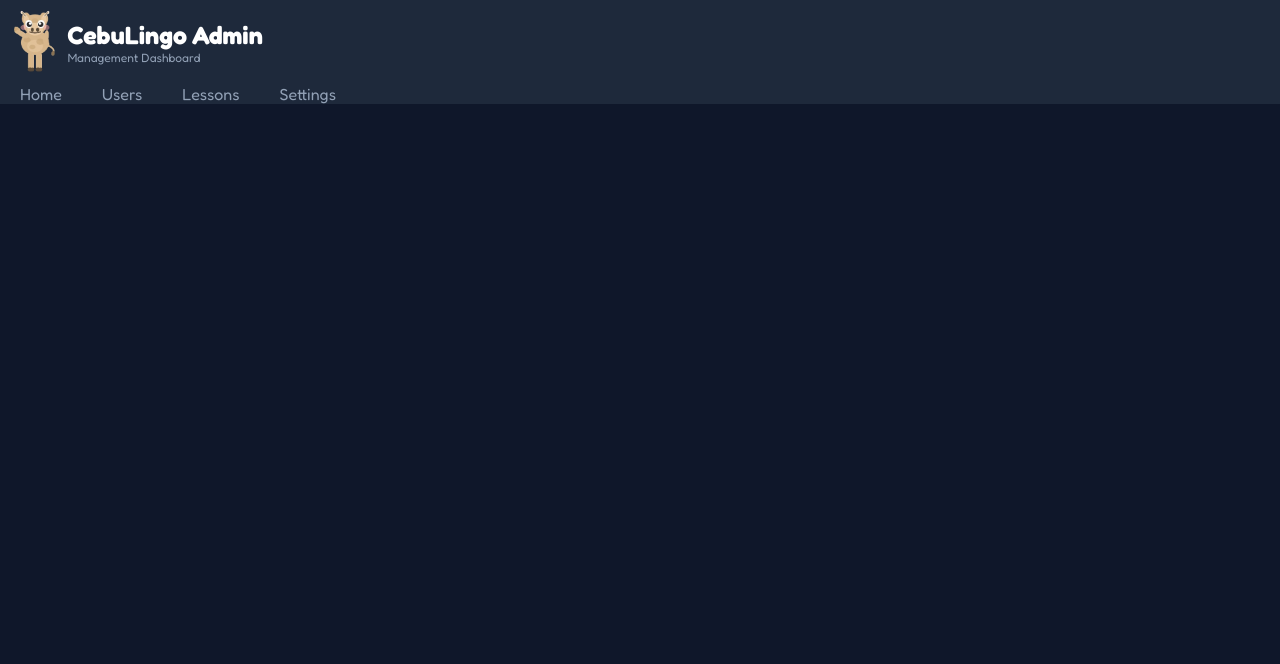
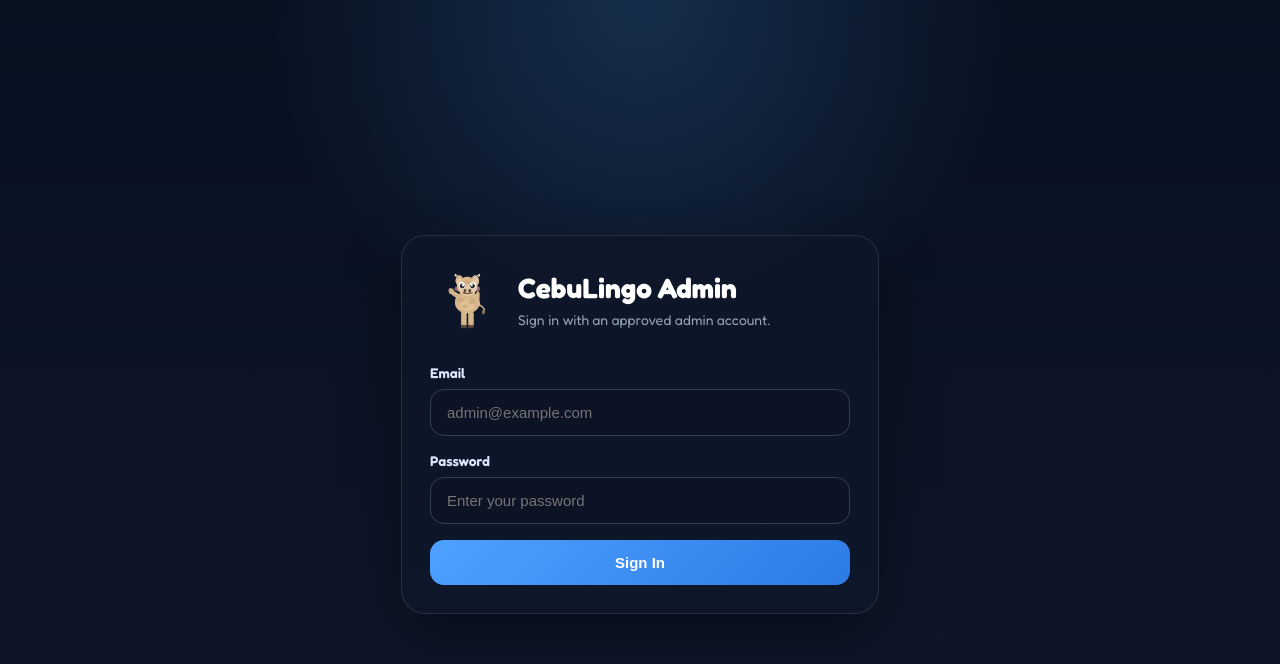
Before and after one commit to AldousMaranga/CebuLingo-Admin, a React (Create React App) app: page /login in a window 1280 px wide. Shown: the top 664 px of the page. Built offline with nearby package versions, Linux system fonts and the light colour scheme; no server answers.

Commit message:
added login and admin key

```diff
--- a/package.json
+++ b/package.json
@@ -8,6 +8,7 @@
     "@testing-library/react": "^16.3.2",
     "@testing-library/user-event": "^13.5.0",
     "firebase": "^12.10.0",
+    "firebase-admin": "^13.8.0",
     "react": "^19.2.4",
     "react-dom": "^19.2.4",
     "react-icons": "^5.6.0",
--- /dev/null
+++ b/src/Components/Login.js
@@ -0,0 +1,95 @@
+import { useState } from "react";
+import { signInWithEmailAndPassword } from "firebase/auth";
+import { Navigate } from "react-router-dom";
+import { auth } from "../firebase";
+
+function Login({ isAuthenticated, authReady, authError }) {
+    const [email, setEmail] = useState("");
+    const [password, setPassword] = useState("");
+    const [isSubmitting, setIsSubmitting] = useState(false);
+    const [error, setError] = useState("");
+
+    if (authReady && isAuthenticated) {
+        return <Navigate to="/home" replace />;
+    }
+
+    const handleSubmit = async (event) => {
+        event.preventDefault();
+
+        if (!email.trim() || !password.trim()) {
+            setError("Please enter both email and password.");
+            return;
+        }
+
+        setIsSubmitting(true);
+        setError("");
+
+        try {
+            await signInWithEmailAndPassword(auth, email.trim(), password);
+        } catch (loginError) {
+            if (
+                loginError.code === "auth/invalid-credential" ||
+                loginError.code === "auth/wrong-password" ||
+                loginError.code === "auth/user-not-found"
+            ) {
+                setError("Invalid email or password.");
+            } else {
+                setError(loginError.message || "Login failed.");
+            }
+        } finally {
+            setIsSubmitting(false);
+        }
+    };
+
+    return (
+        <div className="login-page">
+            <div className="login-card">
+                <div className="login-brand">
+                    <img
+                        src="images/logo.png"
+                        alt="CebuLingo logo"
+                        className="login-logo"
+                    />
+                    <div>
+                        <h1>CebuLingo Admin</h1>
+                        <p>Sign in with an approved admin account.</p>
+                    </div>
+                </div>
+
+                <form className="login-form" onSubmit={handleSubmit}>
+                    <label className="login-field">
+                        <span>Email</span>
+                        <input
+                            type="email"
+                            value={email}
+                            onChange={(event) => setEmail(event.target.value)}
+                            placeholder="admin@example.com"
+                            autoComplete="email"
+                        />
+                    </label>
+
+                    <label className="login-field">
+                        <span>Password</span>
+                        <input
+                            type="password"
+                            value={password}
+                            onChange={(event) => setPassword(event.target.value)}
+                            placeholder="Enter your password"
+                            autoComplete="current-password"
+                        />
+                    </label>
+
+                    {(error || authError) && (
+                        <div className="login-error">{error || authError}</div>
+                    )}
+
+                    <button type="submit" className="login-button" disabled={isSubmitting}>
+                        {isSubmitting ? "Signing In..." : "Sign In"}
+                    </button>
+                </form>
+            </div>
+        </div>
+    );
+}
+
+export default Login;
--- a/src/Components/Navigation.js
+++ b/src/Components/Navigation.js
@@ -1,15 +1,87 @@
-import { BrowserRouter, Routes, Route, Link } from "react-router-dom";
+import { useEffect, useRef, useState } from "react";
+import {
+    BrowserRouter,
+    Routes,
+    Route,
+    Link,
+    Navigate
+} from "react-router-dom";
+import { getIdTokenResult, onAuthStateChanged, signOut } from "firebase/auth";
 import Home from './Home';
 import Users from './Users';
 import Lessons from './Lessons';
 import Settings from './Settings';
+import Login from "./Login";
+import { auth } from "../firebase";
 
-function Navigation() {
+function AuthLoading() {
+    return <div className="auth-loading">Checking admin access...</div>;
+}
+
+function ProtectedRoute({ authStatus, children }) {
+    if (authStatus === "loading") {
+        return <AuthLoading />;
+    }
+
+    if (authStatus !== "authenticated") {
+        return <Navigate to="/login" replace />;
+    }
+
+    return children;
+}
+
+function NavigationShell() {
+    const [authState, setAuthState] = useState({
+        status: "loading",
+        error: ""
+    });
+    const authErrorRef = useRef("");
+
+    useEffect(() => {
+        const unsubscribe = onAuthStateChanged(auth, async (user) => {
+            if (!user) {
+                setAuthState({
+                    status: "unauthenticated",
+                    error: authErrorRef.current
+                });
+                authErrorRef.current = "";
+                return;
+            }
+
+            setAuthState({
+                status: "loading",
+                error: ""
+            });
+
+            try {
+                const tokenResult = await getIdTokenResult(user);
+
+                if (tokenResult.claims.admin === true) {
+                    authErrorRef.current = "";
+                    setAuthState({
+                        status: "authenticated",
+                        error: ""
+                    });
+                    return;
+                }
+
+                authErrorRef.current = "This account does not have admin access.";
+                await signOut(auth);
+            } catch (error) {
+                authErrorRef.current = error.message || "Unable to verify admin access.";
+                await signOut(auth);
+            }
+        });
+
+        return () => unsubscribe();
+    }, []);
+
+    const showNavigation = authState.status === "authenticated";
+
     return (
         <div>
-            <BrowserRouter>
+            {showNavigation && (
                 <div className="nav-cont">
-                    {/* <Link to='/home'> */}
                     <div className="logo-cont" >
                         <div className="logo-div">
                             <img src='images/logo.png' width="auto" height="80px"  alt="logo"/>
@@ -26,19 +98,71 @@ function Navigation() {
                     <Link to="/lessons" className='Link'>Lessons</Link>
                     <Link to="/settings" className='Link'>Settings</Link>
                 </div>
-
+            )}
 
                 <Routes>
-                    <Route path="/" element={<Home />} />
-                    <Route path="/home" element={<Home />} />
-                    <Route path="/users" element={<Users />} />
-                    <Route path="/lessons" element={<Lessons />} />
-                    <Route path="/settings" element={<Settings />} />
+                    <Route
+                        path="/login"
+                        element={
+                            <Login
+                                isAuthenticated={authState.status === "authenticated"}
+                                authReady={authState.status !== "loading"}
+                                authError={authState.error}
+                            />
+                        }
+                    />
+                    <Route
+                        path="/"
+                        element={
+                            authState.status === "authenticated"
+                                ? <Navigate to="/home" replace />
+                                : <Navigate to="/login" replace />
+                        }
+                    />
+                    <Route
+                        path="/home"
+                        element={
+                            <ProtectedRoute authStatus={authState.status}>
+                                <Home />
+                            </ProtectedRoute>
+                        }
+                    />
+                    <Route
+                        path="/users"
+                        element={
+                            <ProtectedRoute authStatus={authState.status}>
+                                <Users />
+                            </ProtectedRoute>
+                        }
+                    />
+                    <Route
+                        path="/lessons"
+                        element={
+                            <ProtectedRoute authStatus={authState.status}>
+                                <Lessons />
+                            </ProtectedRoute>
+                        }
+                    />
+                    <Route
+                        path="/settings"
+                        element={
+                            <ProtectedRoute authStatus={authState.status}>
+                                <Settings />
+                            </ProtectedRoute>
+                        }
+                    />
+                    <Route path="*" element={<Navigate to="/" replace />} />
                 </Routes>
-            </BrowserRouter>
         </div>
+    );
+}
 
-    )
+function Navigation() {
+    return (
+        <BrowserRouter>
+            <NavigationShell />
+        </BrowserRouter>
+    );
 }
 
 export default Navigation;
--- /dev/null
+++ b/src/css/Login.css
@@ -0,0 +1,137 @@
+.login-page {
+    min-height: 100vh;
+    display: flex;
+    align-items: center;
+    justify-content: center;
+    padding: 24px;
+    background:
+        radial-gradient(circle at top, rgba(78, 161, 255, 0.2), transparent 35%),
+        linear-gradient(180deg, #081120 0%, #0f172a 100%);
+}
+
+.login-card {
+    width: 100%;
+    max-width: 420px;
+    background: rgba(15, 23, 42, 0.92);
+    border: 1px solid rgba(148, 163, 184, 0.18);
+    border-radius: 24px;
+    padding: 28px;
+    box-shadow: 0 24px 60px rgba(0, 0, 0, 0.35);
+}
+
+.login-brand {
+    display: flex;
+    align-items: center;
+    gap: 16px;
+    margin-bottom: 28px;
+}
+
+.login-logo {
+    width: 72px;
+    height: 72px;
+    object-fit: contain;
+}
+
+.login-brand h1 {
+    margin: 0 0 6px;
+    color: #ffffff;
+    font-size: 28px;
+}
+
+.login-brand p {
+    margin: 0;
+    color: #94a3b8;
+    font-size: 14px;
+}
+
+.login-form {
+    display: flex;
+    flex-direction: column;
+    gap: 16px;
+}
+
+.login-field {
+    display: flex;
+    flex-direction: column;
+    gap: 8px;
+}
+
+.login-field span {
+    color: #dbe7ff;
+    font-size: 14px;
+    font-weight: 600;
+}
+
+.login-field input {
+    width: 100%;
+    box-sizing: border-box;
+    border: 1px solid #334155;
+    border-radius: 14px;
+    background: #0b1324;
+    color: #ffffff;
+    padding: 14px 16px;
+    font-size: 15px;
+    outline: none;
+}
+
+.login-field input:focus {
+    border-color: #4ea1ff;
+    box-shadow: 0 0 0 3px rgba(78, 161, 255, 0.16);
+}
+
+.login-error {
+    border: 1px solid rgba(248, 113, 113, 0.35);
+    background: rgba(127, 29, 29, 0.22);
+    color: #fecaca;
+    border-radius: 14px;
+    padding: 12px 14px;
+    font-size: 14px;
+}
+
+.login-button {
+    border: none;
+    border-radius: 14px;
+    background: linear-gradient(135deg, #4ea1ff 0%, #2d7be5 100%);
+    color: #ffffff;
+    font-size: 15px;
+    font-weight: 700;
+    padding: 14px 18px;
+    cursor: pointer;
+    transition: 0.2s ease;
+}
+
+.login-button:hover:not(:disabled) {
+    transform: translateY(-1px);
+    box-shadow: 0 14px 30px rgba(45, 123, 229, 0.25);
+}
+
+.login-button:disabled {
+    opacity: 0.7;
+    cursor: wait;
+}
+
+.auth-loading {
+    min-height: 100vh;
+    display: flex;
+    align-items: center;
+    justify-content: center;
+    background: #0f172a;
+    color: #dbe7ff;
+    font-size: 16px;
+    font-weight: 600;
+}
+
+@media (max-width: 640px) {
+    .login-card {
+        padding: 22px;
+        border-radius: 20px;
+    }
+
+    .login-brand {
+        align-items: flex-start;
+    }
+
+    .login-brand h1 {
+        font-size: 24px;
+    }
+}
--- a/src/firebase.js
+++ b/src/firebase.js
@@ -1,6 +1,7 @@
 // Import the functions you need from the SDKs you need
 import { initializeApp } from "firebase/app";
 import { getFirestore } from "firebase/firestore";
+import { getAuth } from "firebase/auth";
 // TODO: Add SDKs for Firebase products that you want to use
 // https://firebase.google.com/docs/web/setup#available-libraries
 
@@ -17,3 +18,4 @@ const firebaseConfig = {
 // Initialize Firebase
 const app = initializeApp(firebaseConfig);
 export const db = getFirestore(app);
+export const auth = getAuth(app);
--- a/src/index.js
+++ b/src/index.js
@@ -7,6 +7,7 @@ import './css/Users.css';
 import './css/Home.css';
 import './css/Lessons.css';
 import './css/Settings.css';
+import './css/Login.css';
 
 
 import reportWebVitals from './reportWebVitals';
```
Also changed, not shown: 2 other files (tests, documents, lock files or other folders).
